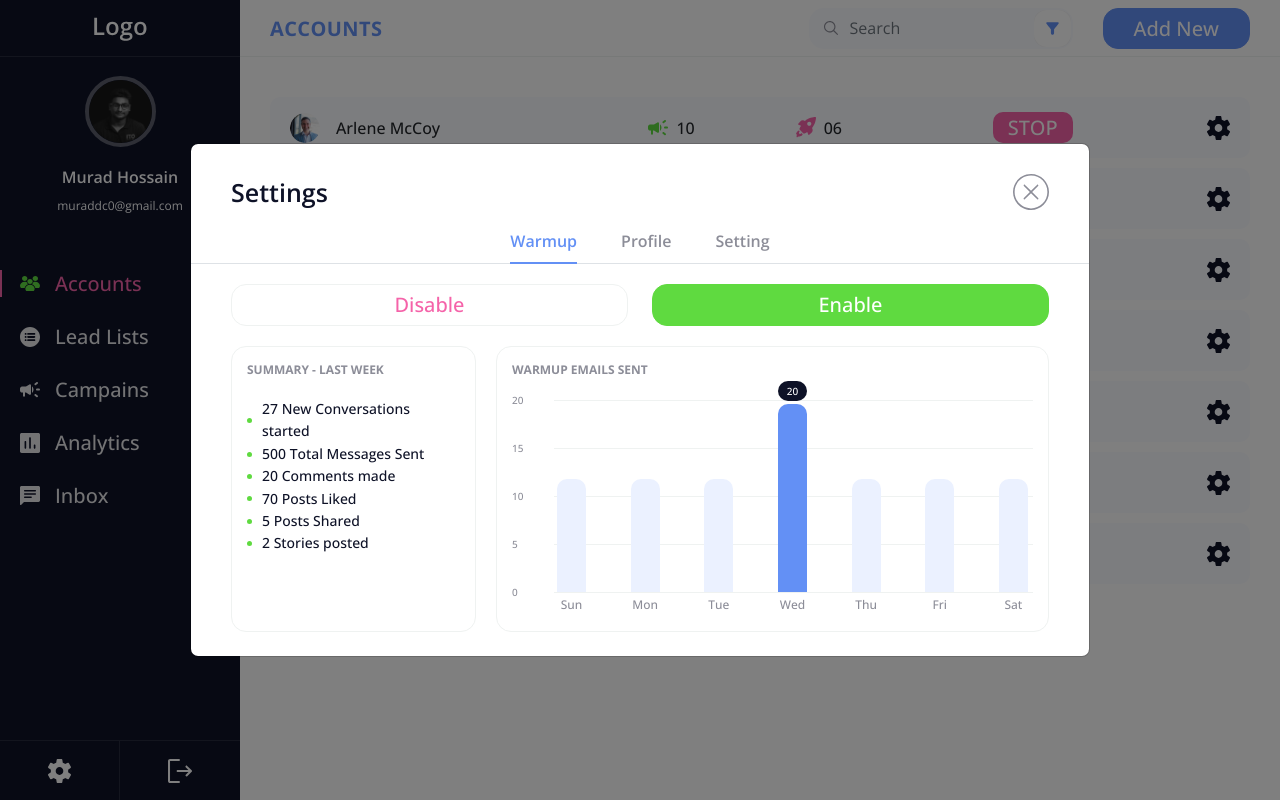
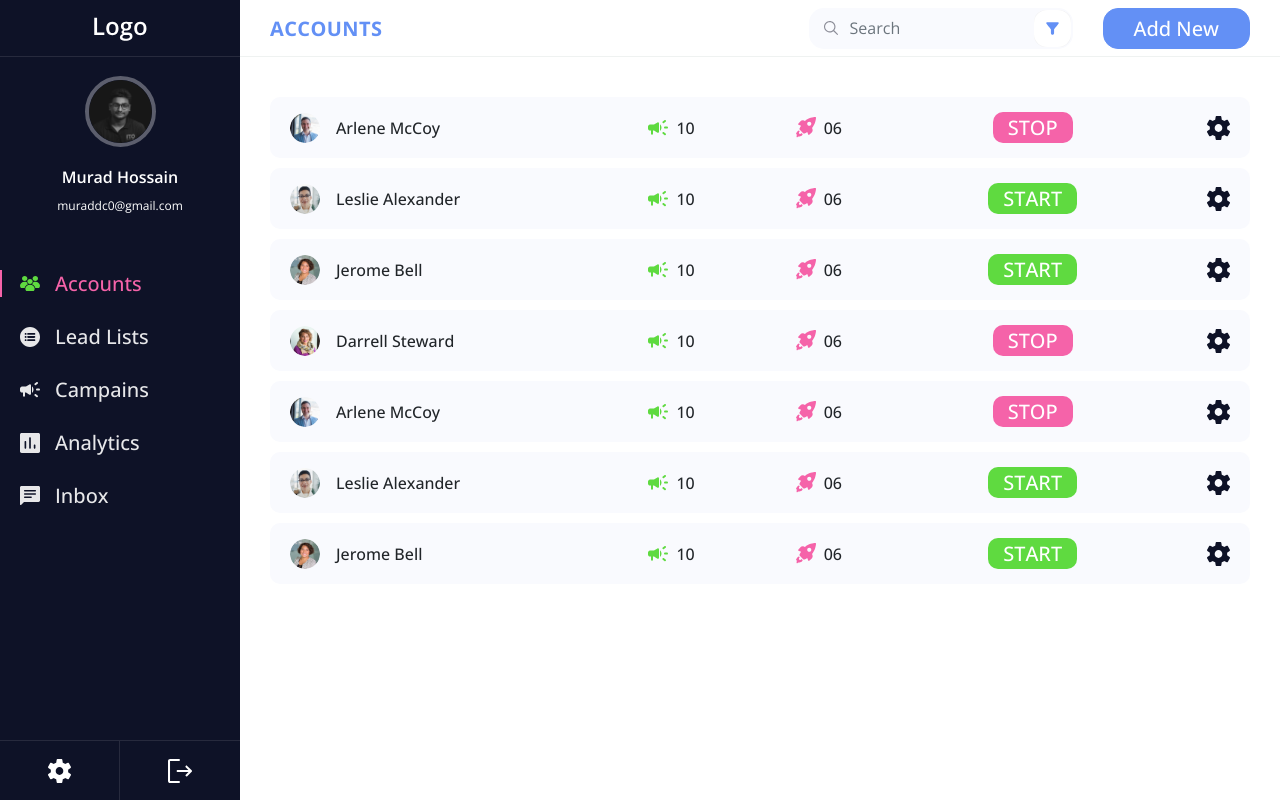
Before and after one commit to rafuj/automated-agency, a React (Create React App) app: page /account in a window 1280 px wide. Built offline with nearby package versions, Linux system fonts and the light colour scheme.

Commit message:
Account Setting Warmup design Updated

```diff
--- a/src/pages/accounts/Accounts.jsx
+++ b/src/pages/accounts/Accounts.jsx
@@ -54,9 +54,6 @@ const data = [
 const Accounts = () => {
 	const [filterOpen, setFilterOpen] = useState(false);
 	const [popup, setPopup] = useState(false);
-	const closePopup = () => {
-		setPopup(false);
-	};
 	return (
 		<Layout>
 			<LayoutHeader title="Accounts">
@@ -91,18 +88,23 @@ const Accounts = () => {
 					<table className="table __account-table table-borderless">
 						<tbody>
 							{data.map((item, i) => (
-								<TableRow {...item} key={i} />
+								<TableRow
+									{...item}
+									key={i}
+									setPopup={setPopup}
+									popup={popup}
+								/>
 							))}
 						</tbody>
 					</table>
 				</div>
-				<AccountModal popup={popup} closePopup={closePopup} />
+				<AccountModal popup={popup} setPopup={setPopup} />
 			</div>
 		</Layout>
 	);
 };
 
-const TableRow = ({ title, img, active }) => {
+const TableRow = ({ title, img, active, setPopup, popup }) => {
 	const [status, setStatus] = useState(active);
 	return (
 		<tr>
@@ -134,7 +136,7 @@ const TableRow = ({ title, img, active }) => {
 				</button>
 			</td>
 			<td className="text-end">
-				<Link to="#" className="fill-text">
+				<Link to="#" className="fill-text" onClick={() => setPopup(!popup)}>
 					<Cog />
 				</Link>
 			</td>
--- a/src/pages/accounts/components/AccountModal.jsx
+++ b/src/pages/accounts/components/AccountModal.jsx
@@ -6,16 +6,16 @@ import AccountModalSetting from "./AccountModalSetting";
 import AccountModalWarmup from "./AccountModalWarmup";
 import ModalNavMenu from "./ModalNavMenu";
 
-const AccountModal = ({ popup, closePopup }) => {
+const AccountModal = ({ popup, setPopup }) => {
 	const [dataStatus, setDataStatus] = useState("warmup");
 	return (
-		<Modal show={true} size="xl" centered className="__account-modal">
+		<Modal show={popup} size="xl" centered className="__account-modal">
 			<Modal.Body>
 				<div className="__header">
 					<div className="d-flex justify-content-between align-items-center">
 						<h4 className="main-title m-0">Settings</h4>
 						<div
-							onClick={closePopup()}
+							onClick={() => setPopup()}
 							className="cursor-pointer close--icon"
 						>
 							<CloseCircle />
```
